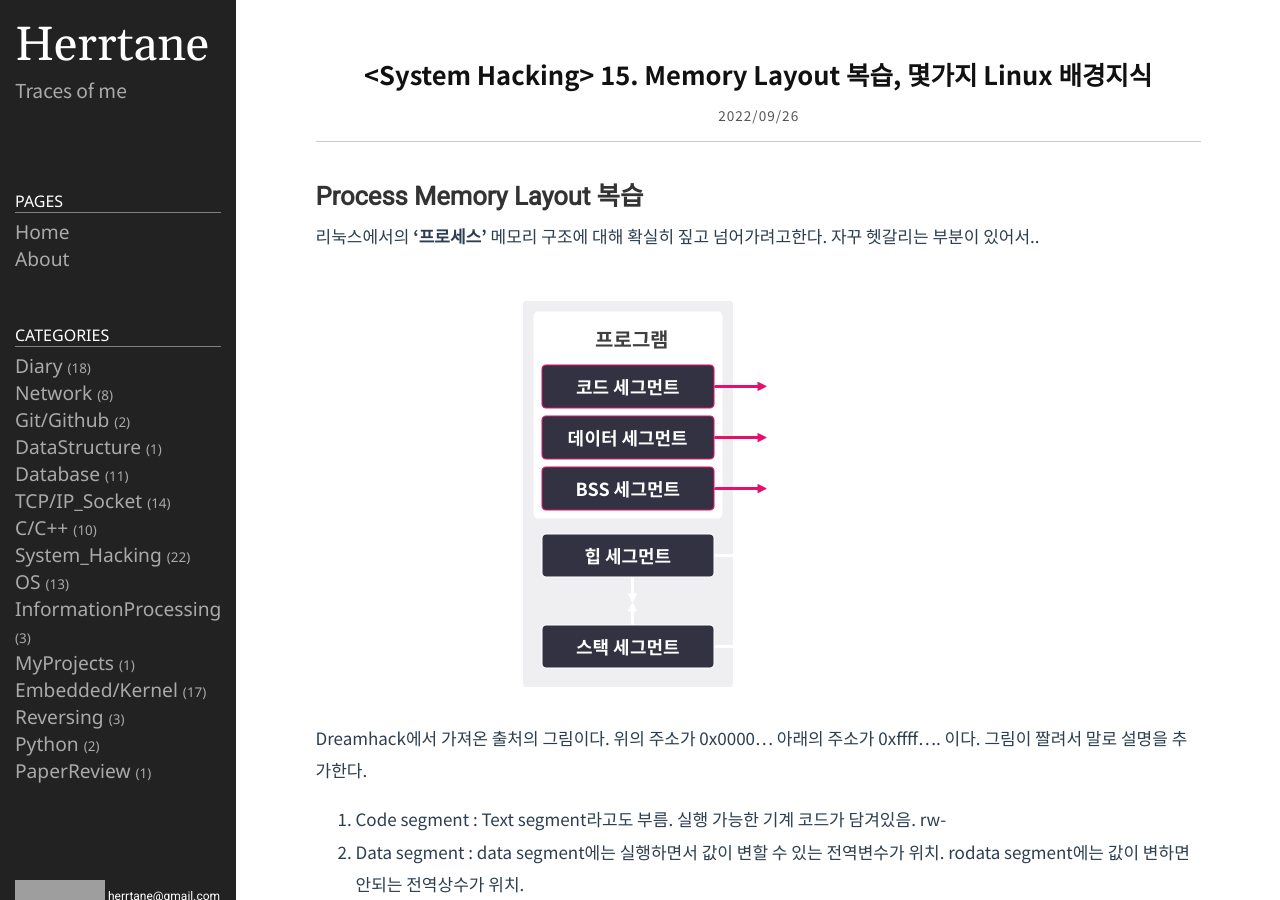
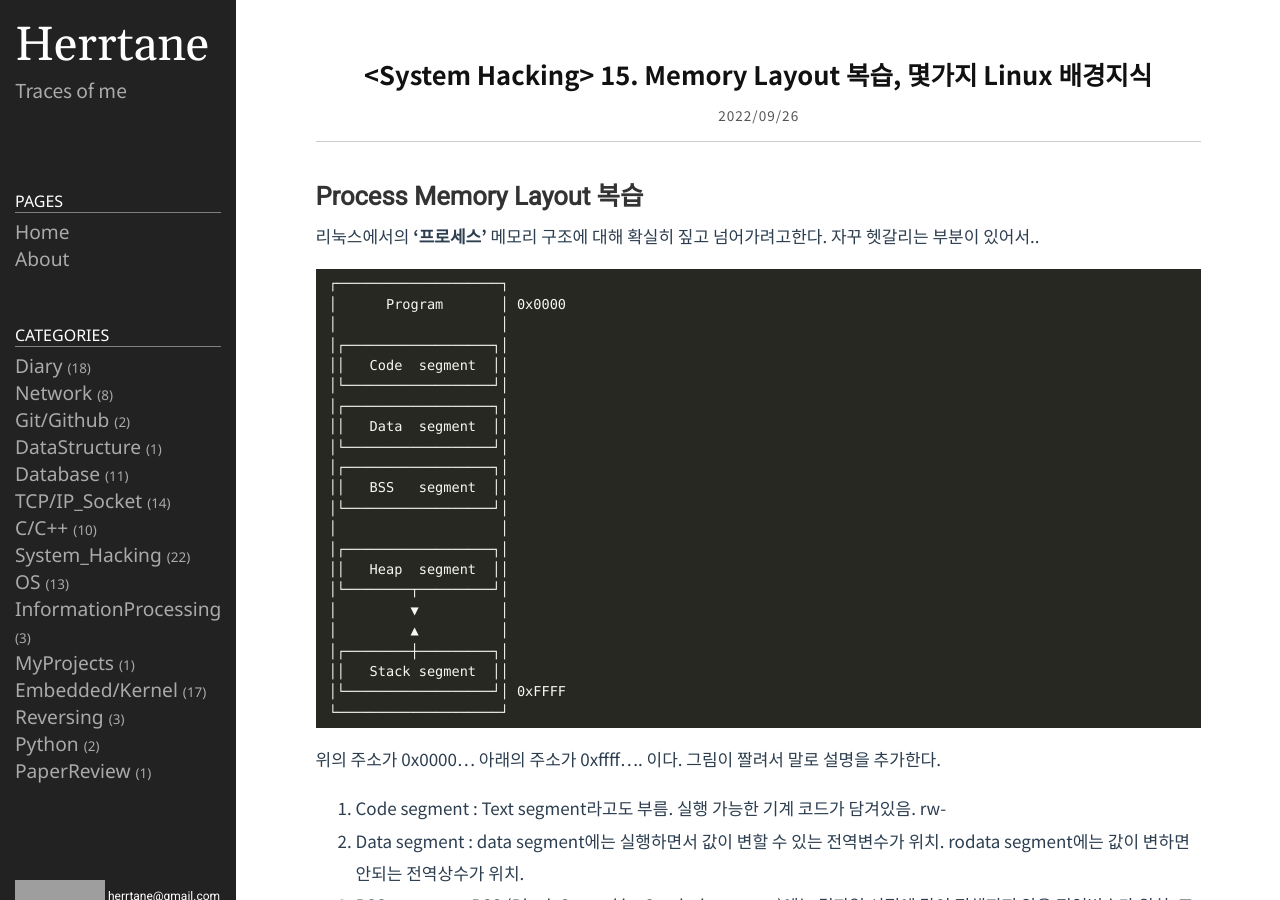
Before and after one commit to Herrtane/Herrtane.github.io, a Jekyll site: the page built from _posts/SystemHacking/2022-09-26-systemhacking-memoryreview.markdown, in a window 1280 px wide and 900 px high. Built offline with Jekyll 4.4.1, drawn with Linux system fonts in a browser that asks for light colours; comment, search, counter and statistics services are not loaded; grey boxes are pictures that could not be loaded.

Commit message:
Update 2022-09-26-systemhacking-memoryreview.markdown

````diff
--- a/_posts/SystemHacking/2022-09-26-systemhacking-memoryreview.markdown
+++ b/_posts/SystemHacking/2022-09-26-systemhacking-memoryreview.markdown
@@ -10,9 +10,32 @@ comments: true
 
 리눅스에서의 **'프로세스'** 메모리 구조에 대해 확실히 짚고 넘어가려고한다. 자꾸 헷갈리는 부분이 있어서..
 
-![memorylayout]({{site.url}}/img/memorylayout.png)
+```
+ ┌────────────────────┐
+ │      Program       │ 0x0000
+ │                    │
+ │┌──────────────────┐│
+ ││   Code  segment  ││
+ │└──────────────────┘│
+ │┌──────────────────┐│
+ ││   Data  segment  ││
+ │└──────────────────┘│
+ │┌──────────────────┐│
+ ││   BSS   segment  ││
+ │└──────────────────┘│
+ │                    │
+ │┌──────────────────┐│
+ ││   Heap  segment  ││
+ │└────────┬─────────┘│
+ │         ▼          │
+ │         ▲          │
+ │┌────────┼─────────┐│
+ ││   Stack segment  ││
+ │└──────────────────┘│ 0xFFFF
+ └────────────────────┘
+```
 
-Dreamhack에서 가져온 출처의 그림이다. 위의 주소가 0x0000... 아래의 주소가 0xffff.... 이다. 그림이 짤려서 말로 설명을 추가한다.
+위의 주소가 0x0000... 아래의 주소가 0xffff.... 이다. 그림이 짤려서 말로 설명을 추가한다.
 
 1. Code segment : Text segment라고도 부름. 실행 가능한 기계 코드가 담겨있음. rw-
 2. Data segment : data segment에는 실행하면서 값이 변할 수 있는 전역변수가 위치. rodata segment에는 값이 변하면 안되는 전역상수가 위치.
````
